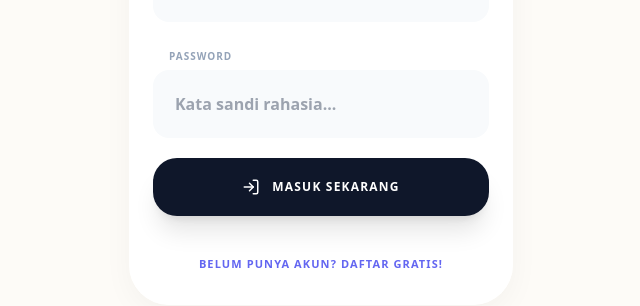
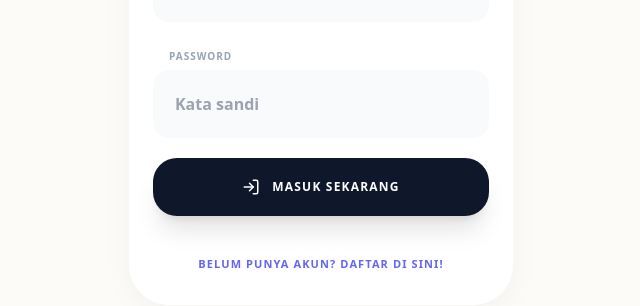
Before and after one commit to astrogurldev/PennyPal, a React (Vite) app: page / in a window 1280 px wide. Shown: the part 394-700 px from the top of the page, without its empty margins (319-959 px from the left). Built offline with nearby package versions, Linux system fonts and the light colour scheme.

Commit message:
edit login page

```diff
--- a/src/App.jsx
+++ b/src/App.jsx
@@ -254,7 +254,7 @@ export default function App() {
                 value={authForm.password}
                 onChange={(e) => setAuthForm({...authForm, password: e.target.value})}
                 className="w-full p-5 bg-slate-50 rounded-2xl border-2 border-transparent focus:border-indigo-100 focus:bg-white outline-none font-bold transition-all text-slate-800"
-                placeholder="Kata sandi rahasia..."
+                placeholder="Kata sandi"
               />
             </div>
 
@@ -282,7 +282,7 @@ export default function App() {
               }}
               className="px-4 py-2 text-[11px] font-black text-indigo-500 uppercase tracking-widest hover:text-indigo-700 transition-colors cursor-pointer"
             >
-              {authMode === 'login' ? 'Belum punya akun? Daftar gratis!' : 'Sudah punya akun? Login di sini!'}
+              {authMode === 'login' ? 'Belum punya akun? Daftar di sini!' : 'Sudah punya akun? Login di sini!'}
             </button>
           </div>
         </Card>
```
